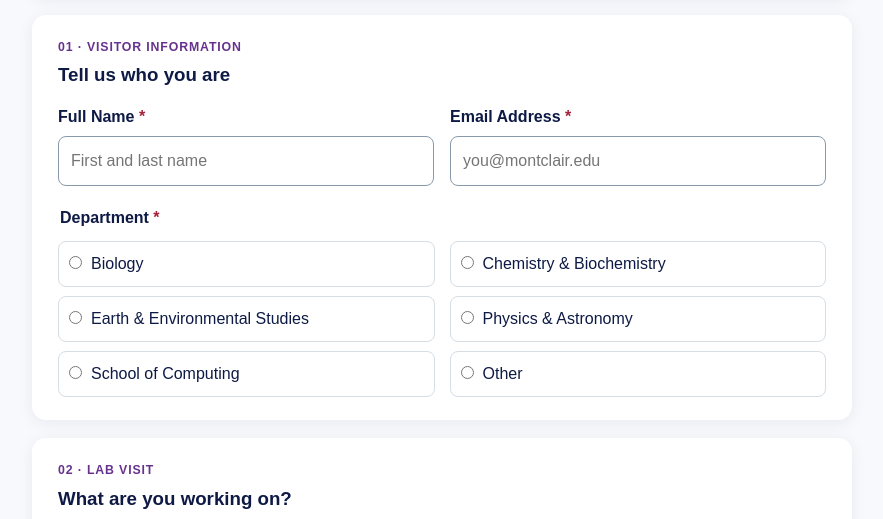
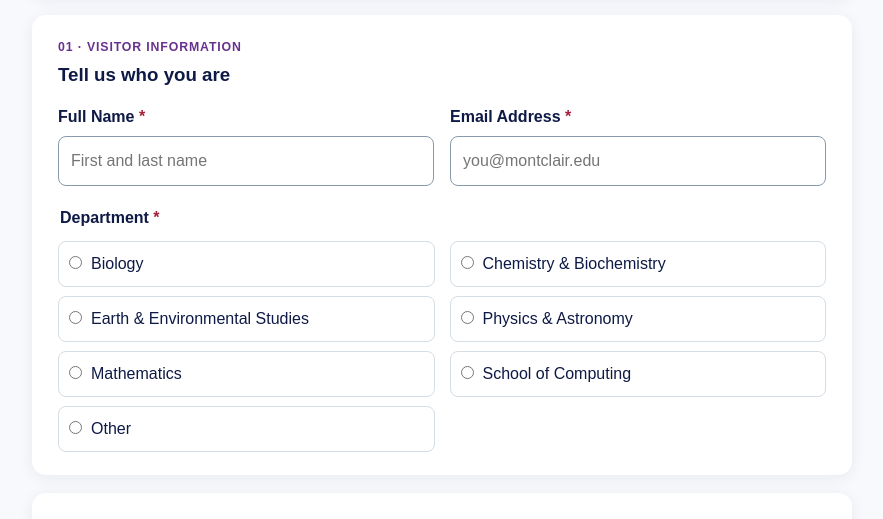
Before and after one commit to frimpongm1/csam-safety-quiz, a plain HTML site: page check-in.html in a window 1280 px wide. Shown: the part 187-706 px from the top of the page, without its empty margins (198-1081 px from the left). Drawn offline with Linux system fonts and the light colour scheme.

Commit message:
Add Mathematics to lab check-in department options

```diff
--- a/check-in.html
+++ b/check-in.html
@@ -84,6 +84,7 @@
           <label class="radio-option"><input type="radio" name="department" value="Chemistry &amp; Biochemistry"><span>Chemistry &amp; Biochemistry</span></label>
           <label class="radio-option"><input type="radio" name="department" value="Earth &amp; Environmental Studies"><span>Earth &amp; Environmental Studies</span></label>
           <label class="radio-option"><input type="radio" name="department" value="Physics &amp; Astronomy"><span>Physics &amp; Astronomy</span></label>
+          <label class="radio-option"><input type="radio" name="department" value="Mathematics"><span>Mathematics</span></label>
           <label class="radio-option"><input type="radio" name="department" value="School of Computing"><span>School of Computing</span></label>
           <label class="radio-option"><input id="department-other-radio" type="radio" name="department" value="Other"><span>Other</span></label>
         </div>
```
